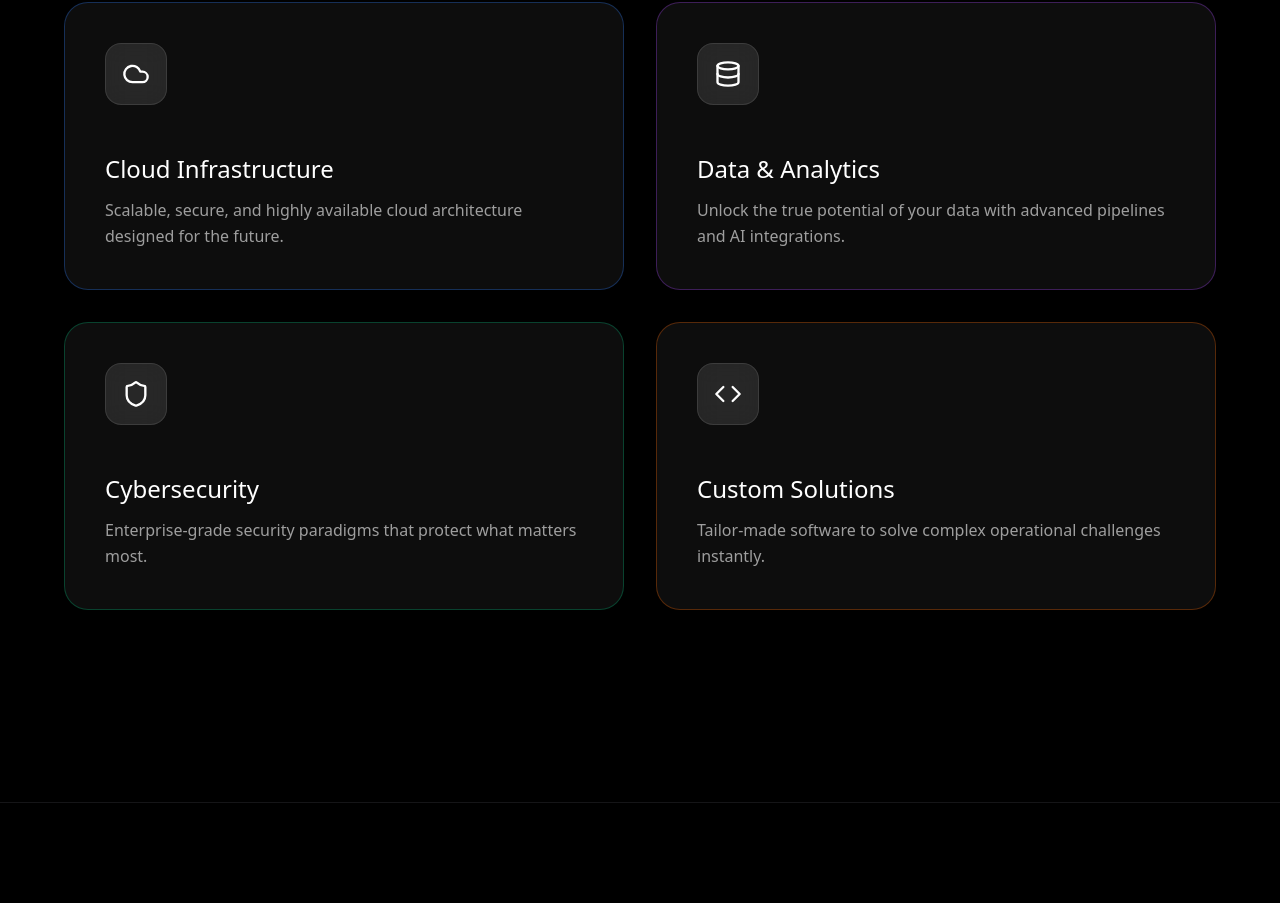
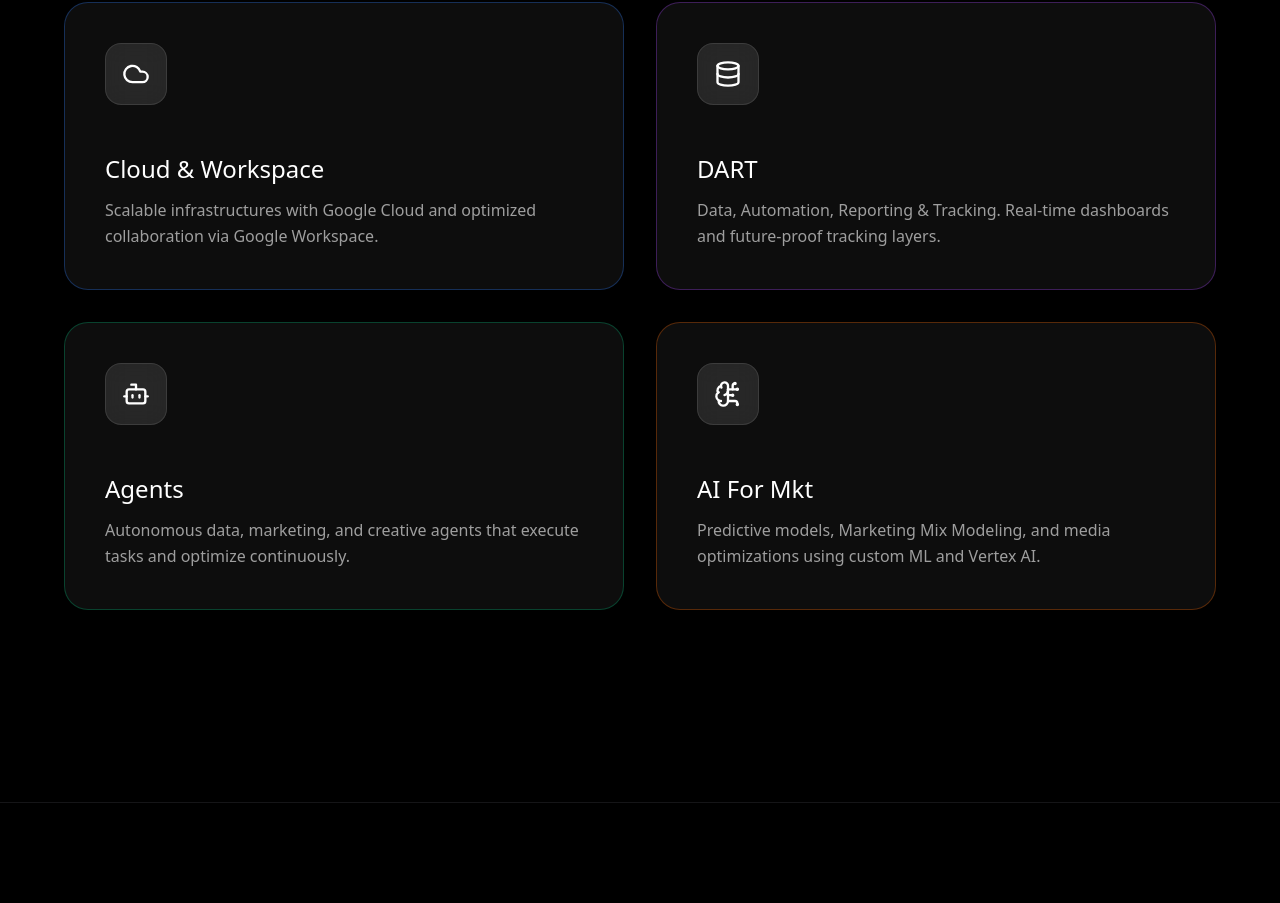
Before and after one commit to breajp/hike-landing, a Next.js app: page / in a window 1280 px wide. Shown: the part 1300-2203 px from the top of the page. Built offline with nearby package versions, Linux system fonts and the light colour scheme.

Commit message:
Update units with Deck contents

```diff
--- a/src/app/page.tsx
+++ b/src/app/page.tsx
@@ -3,34 +3,34 @@
 import { motion, useScroll, useTransform } from "framer-motion";
 import Image from "next/image";
 import BottomNav from "@/components/BottomNav";
-import { ArrowDown, Cloud, Code, Database, Shield, Zap } from "lucide-react";
+import { ArrowDown, Cloud, Code, Database, Bot, BrainCircuit, Zap } from "lucide-react";
 
 const units = [
   {
-    title: "Cloud Infrastructure",
-    description: "Scalable, secure, and highly available cloud architecture designed for the future.",
+    title: "Cloud & Workspace",
+    description: "Scalable infrastructures with Google Cloud and optimized collaboration via Google Workspace.",
     icon: Cloud,
     color: "from-blue-500/20 to-cyan-500/20",
     border: "border-blue-500/30",
   },
   {
-    title: "Data & Analytics",
-    description: "Unlock the true potential of your data with advanced pipelines and AI integrations.",
+    title: "DART",
+    description: "Data, Automation, Reporting & Tracking. Real-time dashboards and future-proof tracking layers.",
     icon: Database,
     color: "from-purple-500/20 to-pink-500/20",
     border: "border-purple-500/30",
   },
   {
-    title: "Cybersecurity",
-    description: "Enterprise-grade security paradigms that protect what matters most.",
-    icon: Shield,
+    title: "Agents",
+    description: "Autonomous data, marketing, and creative agents that execute tasks and optimize continuously.",
+    icon: Bot,
     color: "from-emerald-500/20 to-teal-500/20",
     border: "border-emerald-500/30",
   },
   {
-    title: "Custom Solutions",
-    description: "Tailor-made software to solve complex operational challenges instantly.",
-    icon: Code,
+    title: "AI For Mkt",
+    description: "Predictive models, Marketing Mix Modeling, and media optimizations using custom ML and Vertex AI.",
+    icon: BrainCircuit,
     color: "from-orange-500/20 to-red-500/20",
     border: "border-orange-500/30",
   },
```
